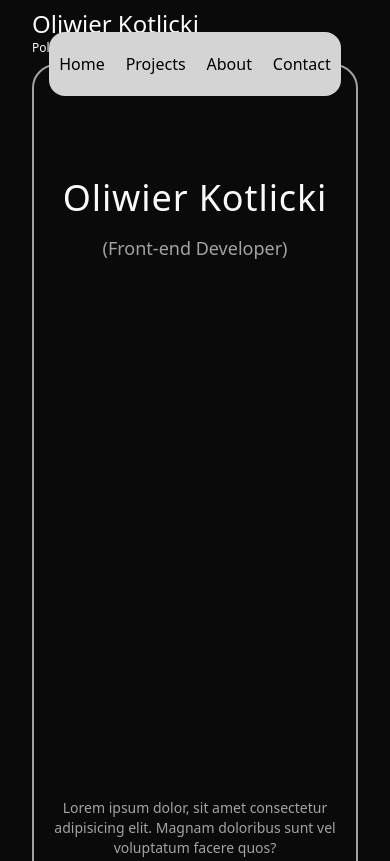
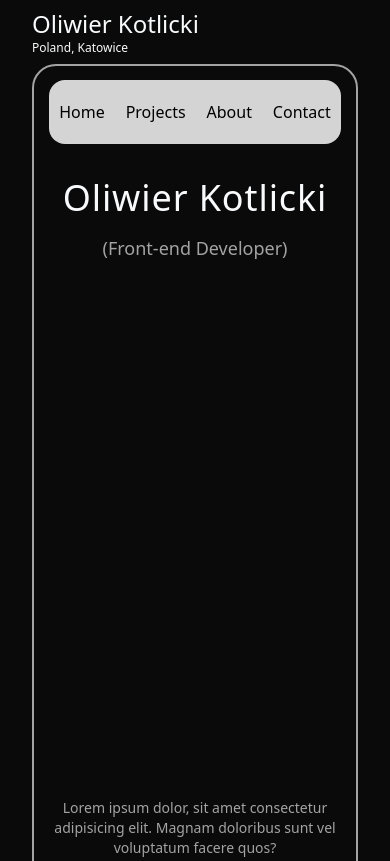
Before and after one commit to oliwierk/portfoliov2, a website built with Vite: page index.html in a window 390 px wide. Shown: the top 861 px of the page. Built offline with nearby package versions, Linux system fonts and the light colour scheme.

Commit message:
mini update mobile view

```diff
--- a/index.html
+++ b/index.html
@@ -17,7 +17,7 @@
 				<p class="text-xs">Poland, Katowice</p>
 			</div>
 			<nav
-				class="w-3/4 md:w-2/3 lg:w-1/2 h-16 fixed top-0 flex items-center justify-around bg-neutral-300 text-xl rounded-2xl mt-8 z-10"
+				class="w-3/4 md:w-2/3 lg:w-1/2 h-16 fixed top-0 flex items-center justify-around bg-neutral-300 text-xl rounded-2xl mt-20 md:mt-18 lg:mt-8 z-10"
 			>
 				<a class="text-base" href="/#">Home</a>
 				<a class="text-base" href="#projects">Projects</a>
```
